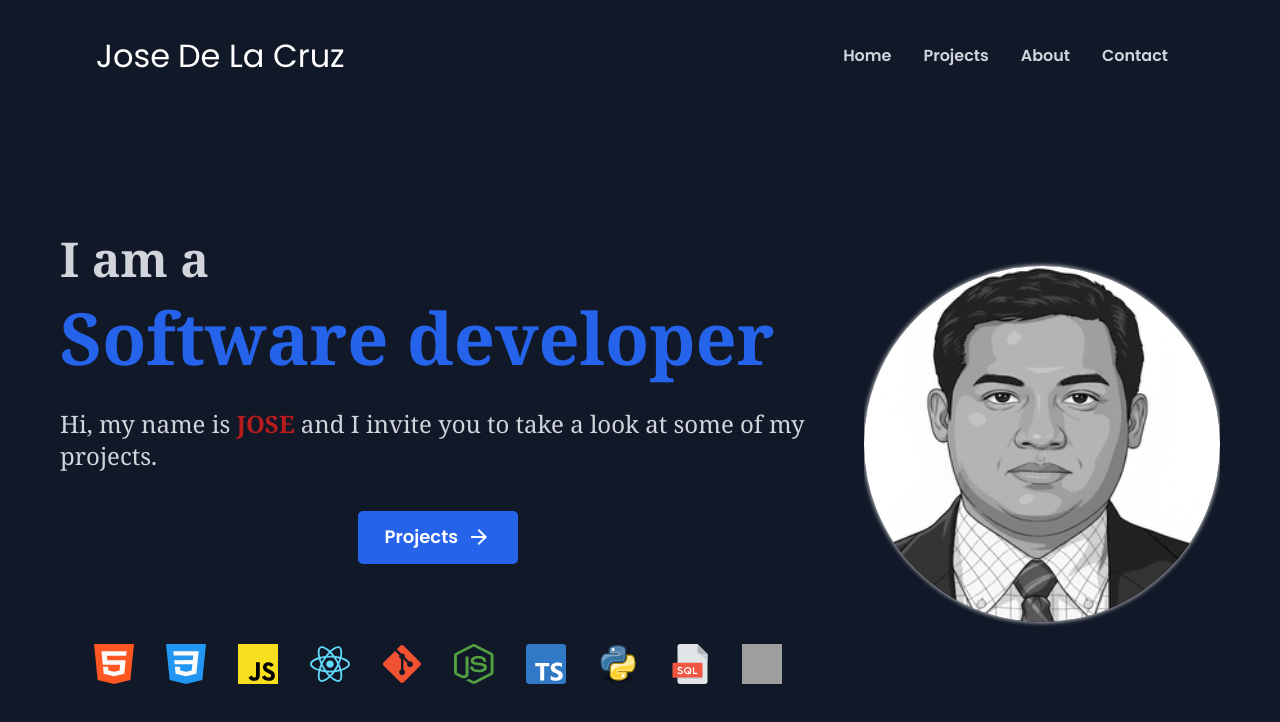
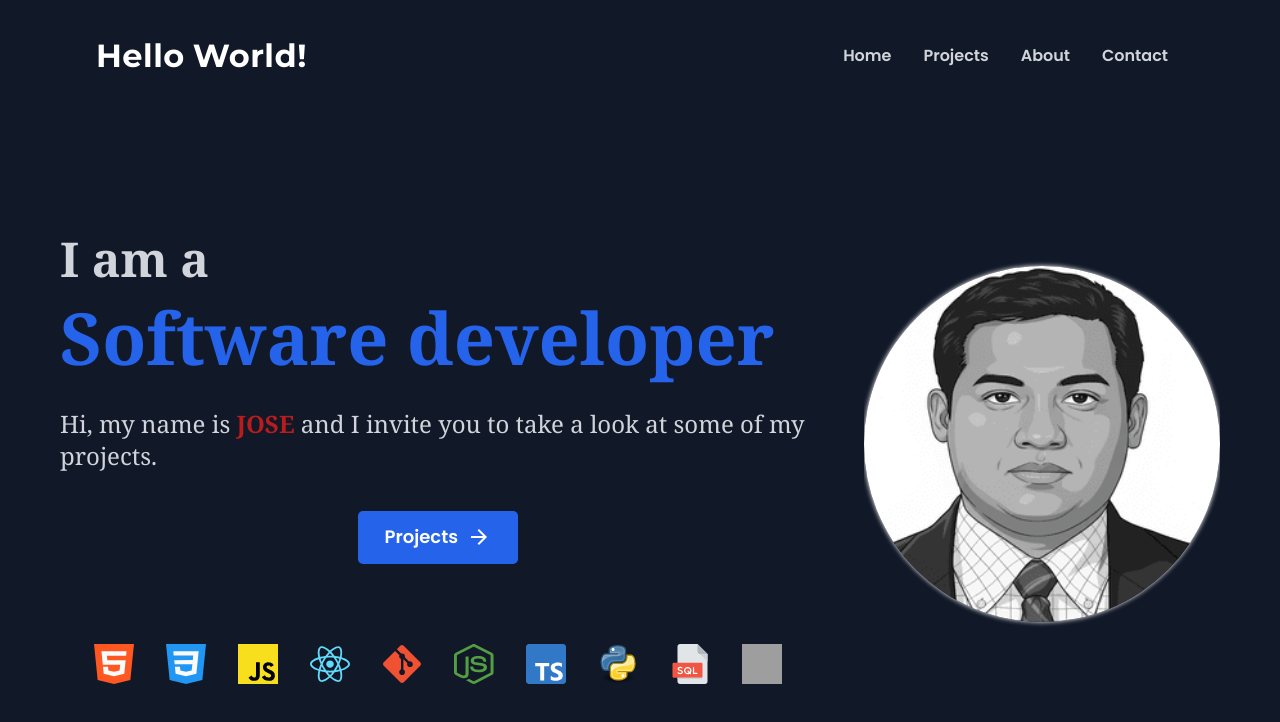
Before and after one commit to jdelacruzv/portafolio, a React (Vite) app: page / in a window 1280 px wide. Shown: the top 722 px of the page. Built offline with nearby package versions, Linux system fonts and the light colour scheme; grey boxes are pictures that could not be loaded.

Commit message:
rename h1 with class name navbar__name

```diff
--- a/src/components/Navbar.jsx
+++ b/src/components/Navbar.jsx
@@ -10,8 +10,8 @@
 		<nav className={style.navbar}>
 			<NavLink className={style.navbar__link} to="/">
 				<h1 className={style.navbar__name}>
-					Jose
-					<span className={style.navbar__lastname}>de la cruz</span>
+					Hello
+					<span className={style.navbar__lastname}>World!</span>
 				</h1>
 			</NavLink>
 			<figure className={style.navbar__menu}>
--- a/src/components/Navbar.module.css
+++ b/src/components/Navbar.module.css
@@ -5,52 +5,45 @@
   padding: 2rem 2rem;
   height: 112px;
 }
-
 .navbar__link {
   text-decoration: none;
   will-change: filter;
 }
-
 .navbar__link:hover {
   filter: drop-shadow(0 0 2rem var(--color-white));
   transform: scale(1.1);
   transition: all .5s ease-in-out;
 }
-
 .navbar__name {
   text-transform: capitalize;
   font-size: 2rem;
-  font-weight: 400;
+  font-weight: 700;
   line-height: 2rem;
   margin: 0;
   cursor: pointer;
   color: var(--color-white);
+	font-family: 'Montserrat', sans-serif;
+	letter-spacing:0.5px;
 }
-
 .navbar__lastname {
   display: none;
 }
-
 .navbar__menu {
   width: 2rem;
   height: 2rem;
   margin: 0;
 }
-
 .navbar__toggle {
   width: inherit;
   height: inherit;
   cursor: pointer;
 }
-
 @media screen and (min-width: 390px) {
   .navbar__lastname {
     display: inline-block;
     margin-left: .5rem;
   }
-
 }
-
 @media screen and (min-width: 868px) {
 	.navbar__menu {
     display: none;
--- a/src/styles/fonts.css
+++ b/src/styles/fonts.css
@@ -1,4 +1,5 @@
 @import url('https://fonts.googleapis.com/css2?family=Open+Sans:wght@300&family=Poppins:ital,wght@0,400;0,600;0,700;1,400;1,600;1,700&display=swap');
+@import url('https://fonts.googleapis.com/css2?family=Montserrat:wght@600;700&display=swap');
 body {
   font-family: 'Poppins', sans-serif;
   font-size: 16px;
```
